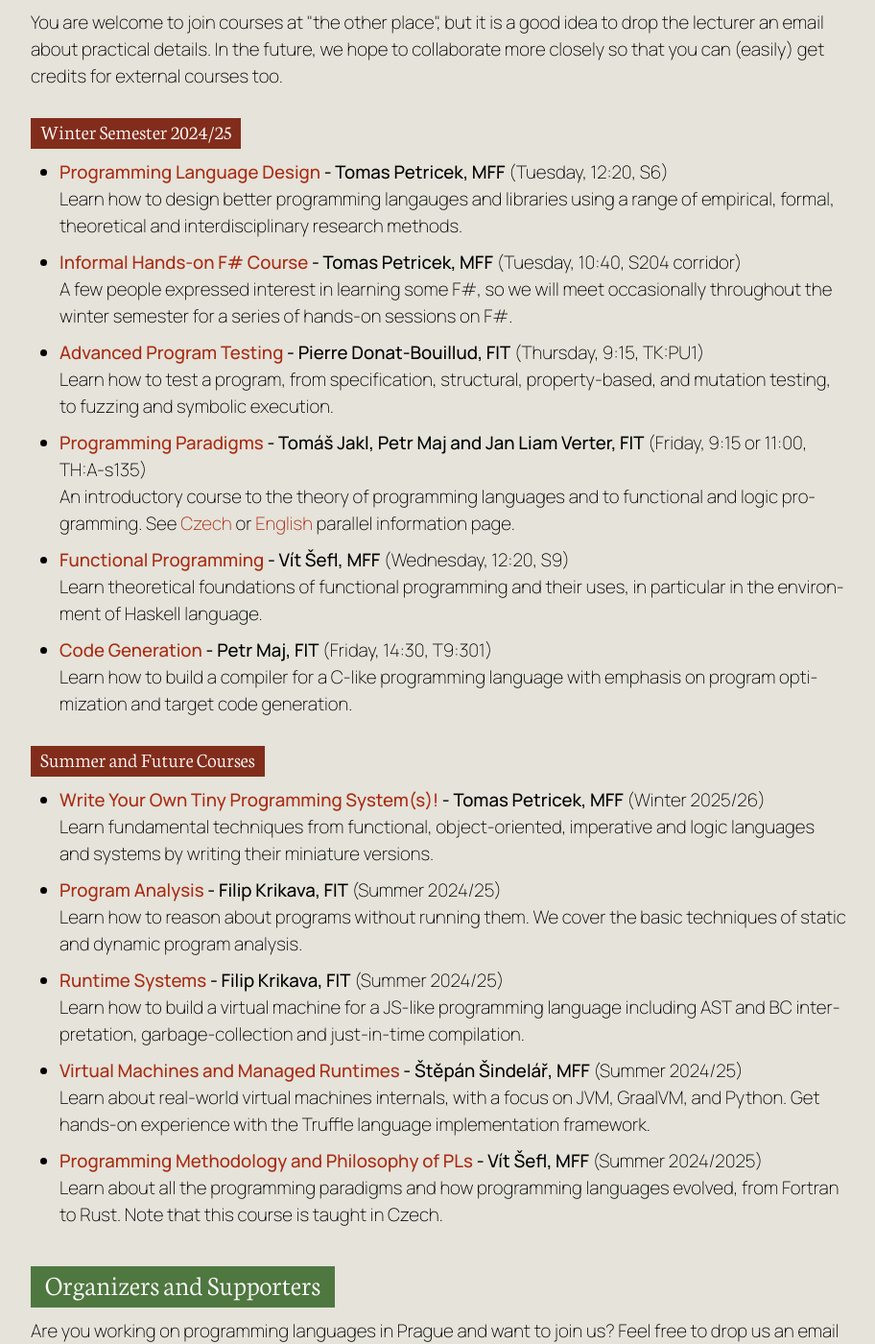
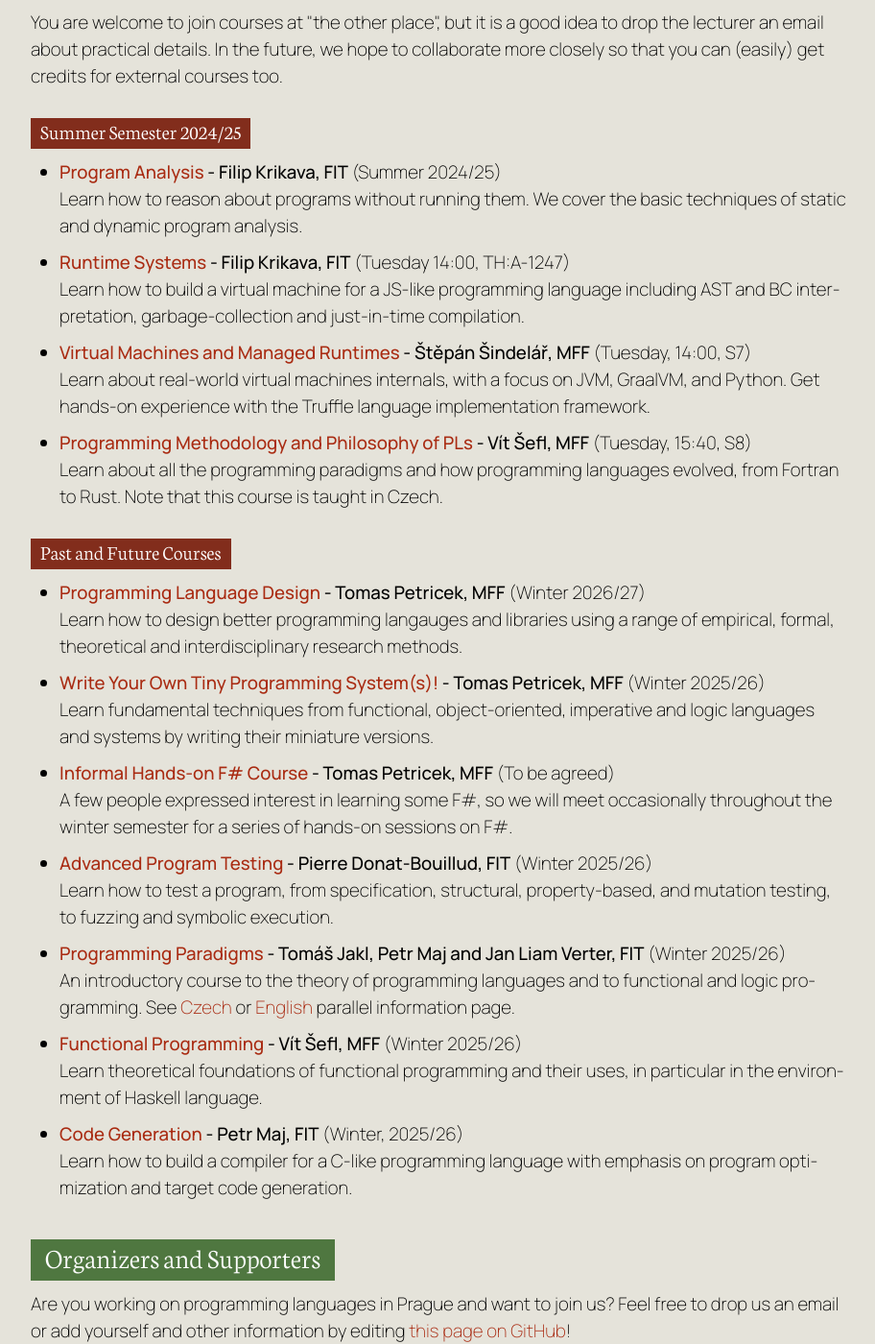
Before and after one commit to prgprg-org/prgprg-org.github.io, a Jekyll site: the page built from index.html, in a window 1280 px wide and 1400 px high, scrolled down 1837 px. Shown: the whole window at 96% size, without its empty margins (32-944 px from the left). Built offline with Jekyll 4.4.1, drawn with Linux system fonts in a browser that asks for light colours.

Commit message:
Switch to summer semester

```diff
--- a/_data/courses.yml
+++ b/_data/courses.yml
@@ -1,10 +1,9 @@
 - title: Programming Language Design
-  schedule: Tuesday, 12:20, S6
+  schedule: Winter 2026/27
   lecturer: Tomas Petricek, MFF
   link: https://d3s.mff.cuni.cz/teaching/nprg075/
   label: Learn how to design better programming langauges and libraries using a range of empirical, formal, theoretical and interdisciplinary research methods.
   language: English
-  current: yes
 
 - title: Write Your Own Tiny Programming System(s)!
   schedule: Winter 2025/26
@@ -14,66 +13,65 @@
   language: English
 
 - title: Informal Hands-on F# Course
-  schedule: Tuesday, 10:40, S204 corridor
+  schedule: To be agreed
   lecturer: Tomas Petricek, MFF
   link: https://github.com/tpetricek/fsharp-course/
   label: A few people expressed interest in learning some F#, so we will meet occasionally throughout the winter semester for a series of hands-on sessions on F#.
   language: English/Czech
-  current: yes
 
 - title: Program Analysis
   schedule: Summer 2024/25
   lecturer: Filip Krikava, FIT
   link: https://bk.fit.cvut.cz/en/predmety/00/00/00/00/00/00/06/08/21/p6082106.html
   label: Learn how to reason about programs without running them. We cover the basic techniques of static and dynamic program analysis.
+  current: yes
 
 - title: Runtime Systems
-  schedule: Summer 2024/25
+  schedule: Tuesday 14:00, TH:A-1247
   lecturer: Filip Krikava, FIT
   link: https://bk.fit.cvut.cz/en/predmety/00/00/00/00/00/00/06/11/45/p6114506.html
   label: Learn how to build a virtual machine for a JS-like programming language including AST and BC interpretation, garbage-collection and just-in-time compilation.
+  current: yes
 
 - title: Virtual Machines and Managed Runtimes
-  schedule: Summer 2024/25
+  schedule: Tuesday, 14:00, S7
   lecturer: Štěpán Šindelář, MFF
   link: https://d3s.mff.cuni.cz/teaching/nprg076/
   label: Learn about real-world virtual machines internals, with a focus on JVM, GraalVM, and Python. Get hands-on experience with the Truffle language implementation framework.
+  current: yes
 
 - title: Advanced Program Testing
-  schedule: Thursday, 9:15, TK:PU1
+  schedule: Winter 2025/26
   lecturer: Pierre Donat-Bouillud, FIT
   link: https://bilakniha.cvut.cz/en/predmet7585206.html
   label: Learn how to test a program, from specification, structural, property-based, and mutation testing, to fuzzing and symbolic execution.
   language: English
-  current: yes
 
 - title: Programming Paradigms
-  schedule: Friday, 9:15 or 11:00, TH:A-s135
+  schedule: Winter 2025/26
   lecturer: Tomáš Jakl, Petr Maj and Jan Liam Verter, FIT
   link: https://bilakniha.cvut.cz/cs/predmet6706506.html
   label: An introductory course to the theory of programming languages and to functional and logic programming. See [Czech](https://bilakniha.cvut.cz/cs/predmet6704206.html#gsc.tab=0) or [English](https://bilakniha.cvut.cz/cs/predmet6706506.html#gsc.tab=0) parallel information page.
   language: English/Czech
-  current: yes
 
 - title: Functional Programming
-  schedule: Wednesday, 12:20, S9
+  schedule: Winter 2025/26
   lecturer: Vít Šefl, MFF
   link: https://is.cuni.cz/studium/predmety/index.php?do=predmet&kod=NAIL097
   label: Learn theoretical foundations of functional programming and their uses, in particular in the environment of Haskell language.
   language: English/Czech
-  current: yes
 
 - title: Programming Methodology and Philosophy of PLs
-  schedule: Summer 2024/2025
+  schedule: Tuesday, 15:40, S8
   lecturer: Vít Šefl, MFF
   link: https://is.cuni.cz/studium/predmety/index.php?do=predmet&kod=NPRG003
   label: Learn about all the programming paradigms and how programming languages evolved, from Fortran to Rust. Note that this course is taught in Czech.
   language: Czech
+  current: yes
 
 - title: Code Generation
-  schedule: Friday, 14:30, T9:301
+  schedule: Winter, 2025/26
   lecturer: Petr Maj, FIT
   link: https://bilakniha.cvut.cz/cs/predmet6114906.html
   label: Learn how to build a compiler for a C-like programming language with emphasis on program optimization and target code generation.
   language: English/Czech
-  current: yes
--- a/index.html
+++ b/index.html
@@ -108,7 +108,7 @@ layout: default
       {% endif %}
       {% endfor %}
     </ul>
-    <h3>Summer and Future Courses</h3>
+    <h3>Past and Future Courses</h3>
     <ul>
       {% for it in site.data.courses %}
       {% unless it.current %}
```
Also changed, not shown: other parts of index.html (+1 -1 lines).
